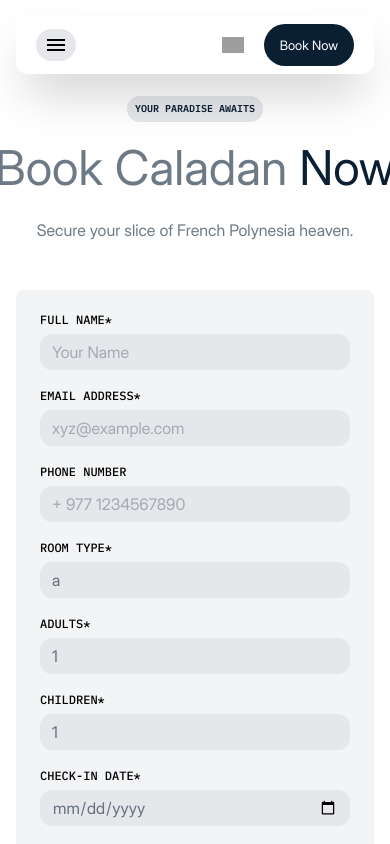
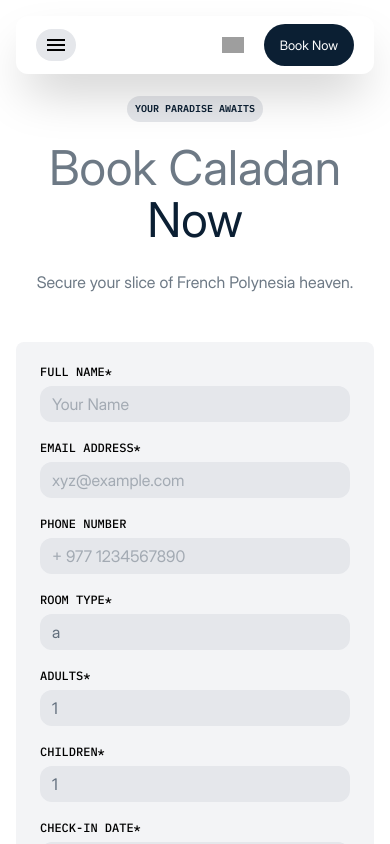
Before and after one commit to sujal-st/Caladan, a Next.js app: page /book-inquiry in a window 390 px wide. Shown: the top 844 px of the page. Built offline with nearby package versions, Linux system fonts and the light colour scheme; grey boxes are pictures that could not be loaded; what @mui/material-nextjs would draw is missing.

Commit message:
fix: "contact page"

```diff
--- a/src/components/page_components/inquiry/Form.tsx
+++ b/src/components/page_components/inquiry/Form.tsx
@@ -19,7 +19,7 @@ function Form() {
                         <TitlePill label='your paradise awaits' />
 
                         <div>
-                            <h2 className='text-prim-btn/60 leading-13 text-[48px] whitespace-nowrap md:leading-17 md:text-[64px]'>
+                            <h2 className='text-prim-btn/60 leading-13 text-[48px] text-center md:whitespace-nowrap md:leading-17 md:text-[64px]'>
                                 Book Caladan <span className='text-prim-btn'>Now</span>
                             </h2>
                         </div>
```
